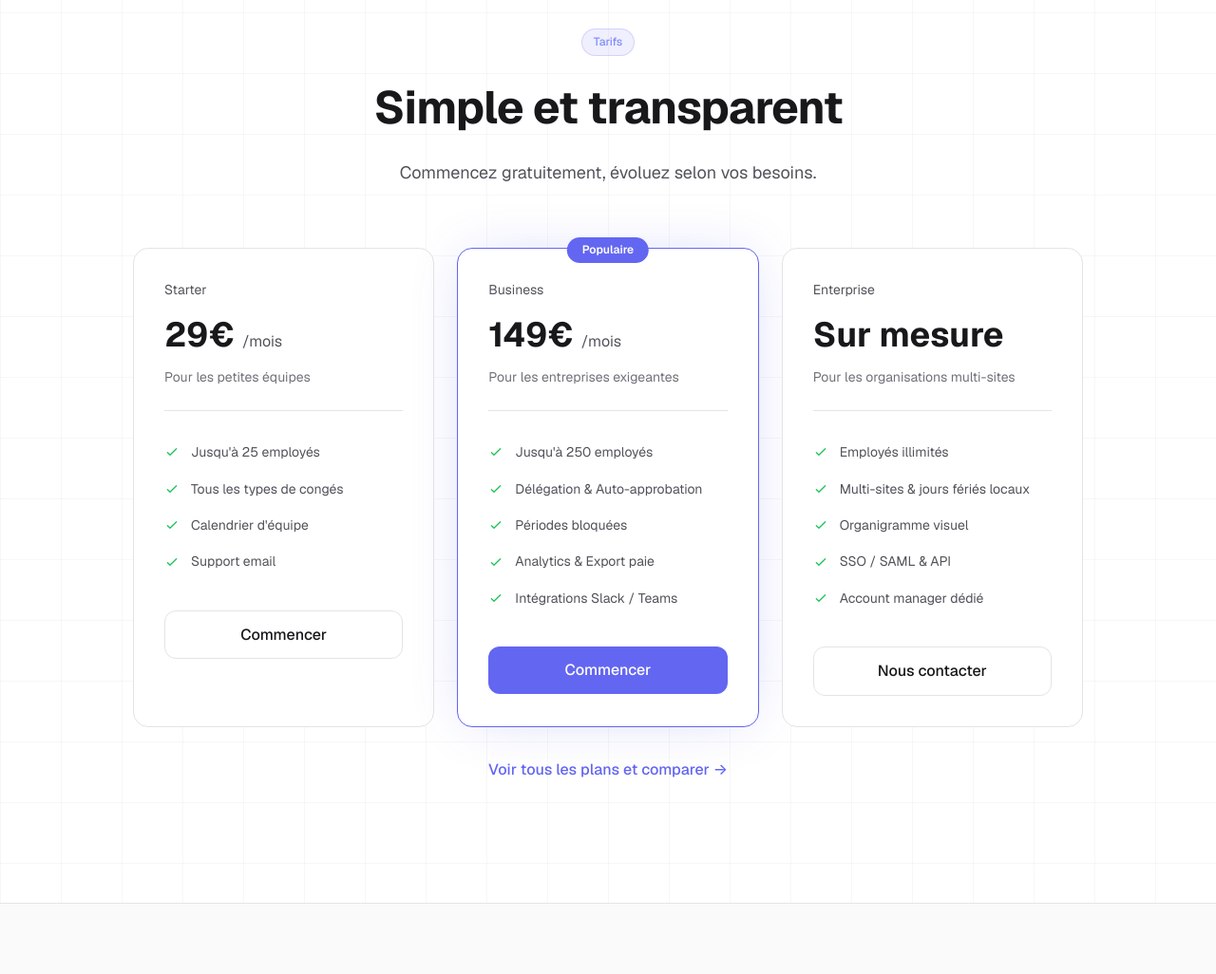
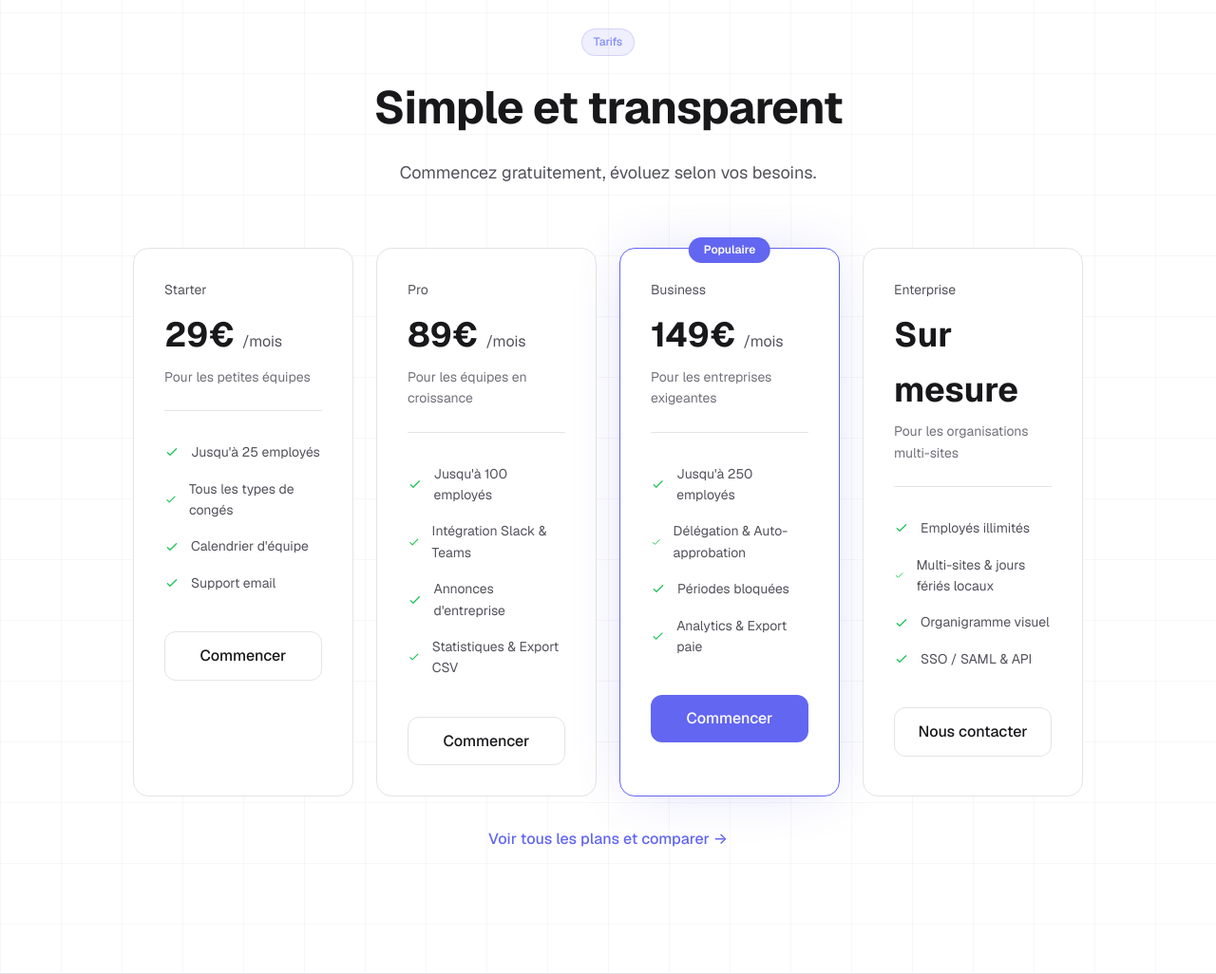
Before and after one commit to tchernob/congesflow, a Flask app: page / in a window 1280 px wide. Shown: the part 4211-5237 px from the top of the page at 95% size. Run offline with Flask 3, Linux system fonts and the light colour scheme.

Commit message:
Add Pro plan to home page pricing grid
- Display all 4 plans on home page (Starter, Pro, Business, Enterprise)
- Add responsive 4-column grid layout
- Pro plan shows Slack/Teams, announcements, stats features

🤖 Generated with [Claude Code](https://claude.com/claude-code)

Co-Authored-By: Claude <noreply@anthropic.com>

```diff
--- a/app/templates/marketing/home.html
+++ b/app/templates/marketing/home.html
@@ -1020,7 +1020,7 @@
             </p>
         </div>
 
-        <div class="pricing-grid">
+        <div class="pricing-grid four-cols">
             <div class="pricing-card">
                 <div class="pricing-name">Starter</div>
                 <div class="pricing-price">29€ <span>/mois</span></div>
@@ -1041,6 +1041,31 @@
                     <li class="pricing-feature">
                         <svg fill="none" stroke="currentColor" viewBox="0 0 24 24"><path stroke-linecap="round" stroke-linejoin="round" stroke-width="2" d="M5 13l4 4L19 7"/></svg>
                         Support email
+                    </li>
+                </ul>
+                <a href="{{ url_for('marketing.signup') }}" class="btn btn-secondary btn-lg" style="width: 100%;">Commencer</a>
+            </div>
+
+            <div class="pricing-card">
+                <div class="pricing-name">Pro</div>
+                <div class="pricing-price">89€ <span>/mois</span></div>
+                <p class="pricing-description">Pour les équipes en croissance</p>
+                <ul class="pricing-features">
+                    <li class="pricing-feature">
+                        <svg fill="none" stroke="currentColor" viewBox="0 0 24 24"><path stroke-linecap="round" stroke-linejoin="round" stroke-width="2" d="M5 13l4 4L19 7"/></svg>
+                        Jusqu'à 100 employés
+                    </li>
+                    <li class="pricing-feature">
+                        <svg fill="none" stroke="currentColor" viewBox="0 0 24 24"><path stroke-linecap="round" stroke-linejoin="round" stroke-width="2" d="M5 13l4 4L19 7"/></svg>
+                        Intégration Slack & Teams
+                    </li>
+                    <li class="pricing-feature">
+                        <svg fill="none" stroke="currentColor" viewBox="0 0 24 24"><path stroke-linecap="round" stroke-linejoin="round" stroke-width="2" d="M5 13l4 4L19 7"/></svg>
+                        Annonces d'entreprise
+                    </li>
+                    <li class="pricing-feature">
+                        <svg fill="none" stroke="currentColor" viewBox="0 0 24 24"><path stroke-linecap="round" stroke-linejoin="round" stroke-width="2" d="M5 13l4 4L19 7"/></svg>
+                        Statistiques & Export CSV
                     </li>
                 </ul>
                 <a href="{{ url_for('marketing.signup') }}" class="btn btn-secondary btn-lg" style="width: 100%;">Commencer</a>
@@ -1068,10 +1093,6 @@
                         <svg fill="none" stroke="currentColor" viewBox="0 0 24 24"><path stroke-linecap="round" stroke-linejoin="round" stroke-width="2" d="M5 13l4 4L19 7"/></svg>
                         Analytics & Export paie
                     </li>
-                    <li class="pricing-feature">
-                        <svg fill="none" stroke="currentColor" viewBox="0 0 24 24"><path stroke-linecap="round" stroke-linejoin="round" stroke-width="2" d="M5 13l4 4L19 7"/></svg>
-                        Intégrations Slack / Teams
-                    </li>
                 </ul>
                 <a href="{{ url_for('marketing.signup') }}" class="btn btn-primary btn-lg" style="width: 100%;">Commencer</a>
             </div>
@@ -1097,10 +1118,6 @@
                         <svg fill="none" stroke="currentColor" viewBox="0 0 24 24"><path stroke-linecap="round" stroke-linejoin="round" stroke-width="2" d="M5 13l4 4L19 7"/></svg>
                         SSO / SAML & API
                     </li>
-                    <li class="pricing-feature">
-                        <svg fill="none" stroke="currentColor" viewBox="0 0 24 24"><path stroke-linecap="round" stroke-linejoin="round" stroke-width="2" d="M5 13l4 4L19 7"/></svg>
-                        Account manager dédié
-                    </li>
                 </ul>
                 <a href="{{ url_for('marketing.contact') }}" class="btn btn-secondary btn-lg" style="width: 100%;">Nous contacter</a>
             </div>
@@ -1113,6 +1130,26 @@
 </section>
 
 <style>
+.pricing-grid.four-cols {
+    grid-template-columns: repeat(4, 1fr);
+}
+
+@media (max-width: 1200px) {
+    .pricing-grid.four-cols {
+        grid-template-columns: repeat(2, 1fr);
+    }
+}
+
+@media (max-width: 768px) {
+    .pricing-grid.four-cols {
+        grid-template-columns: 1fr;
+    }
+
+    .pricing-card.featured {
+        order: -1;
+    }
+}
+
 .pricing-see-all {
     text-align: center;
     margin-top: var(--space-8);
```
